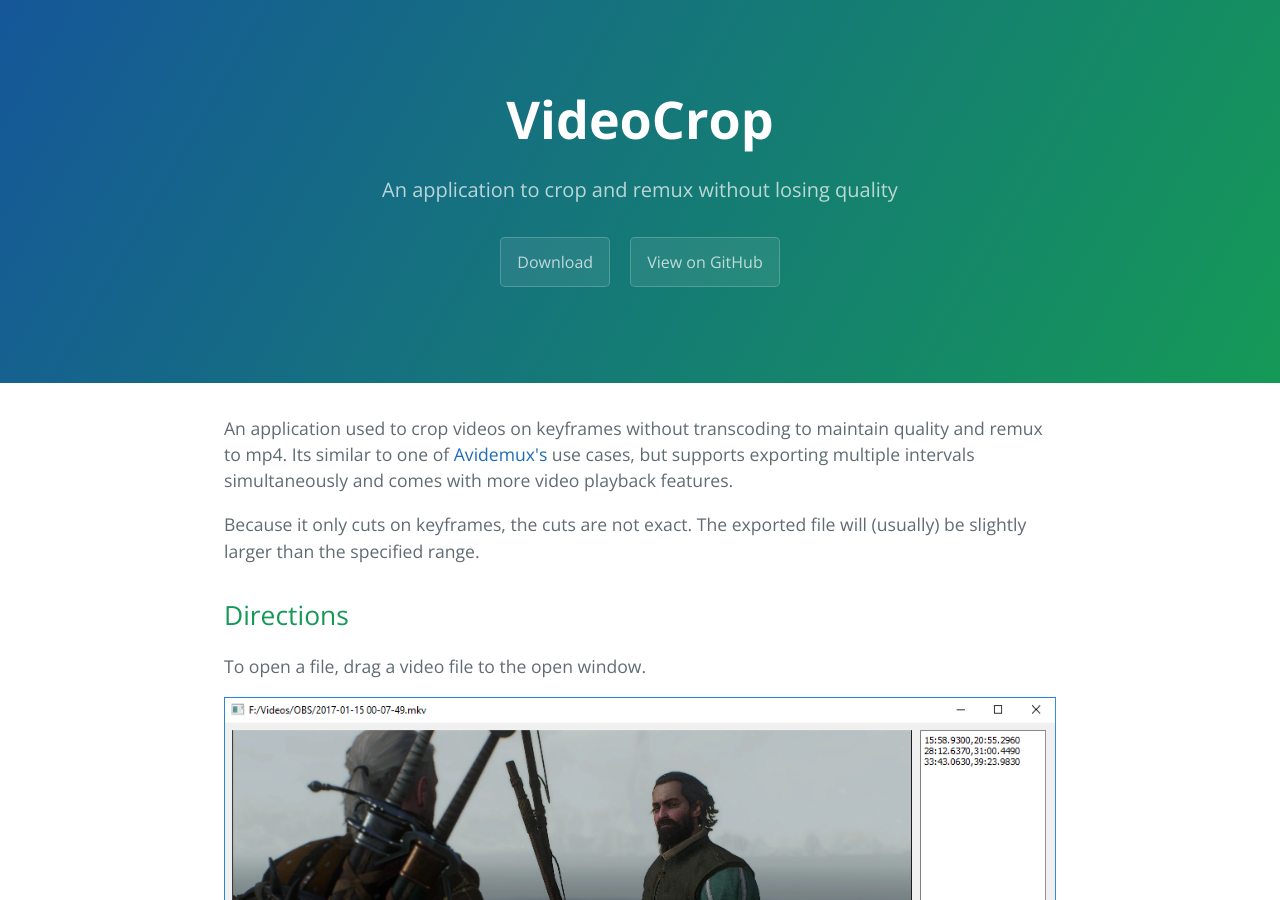
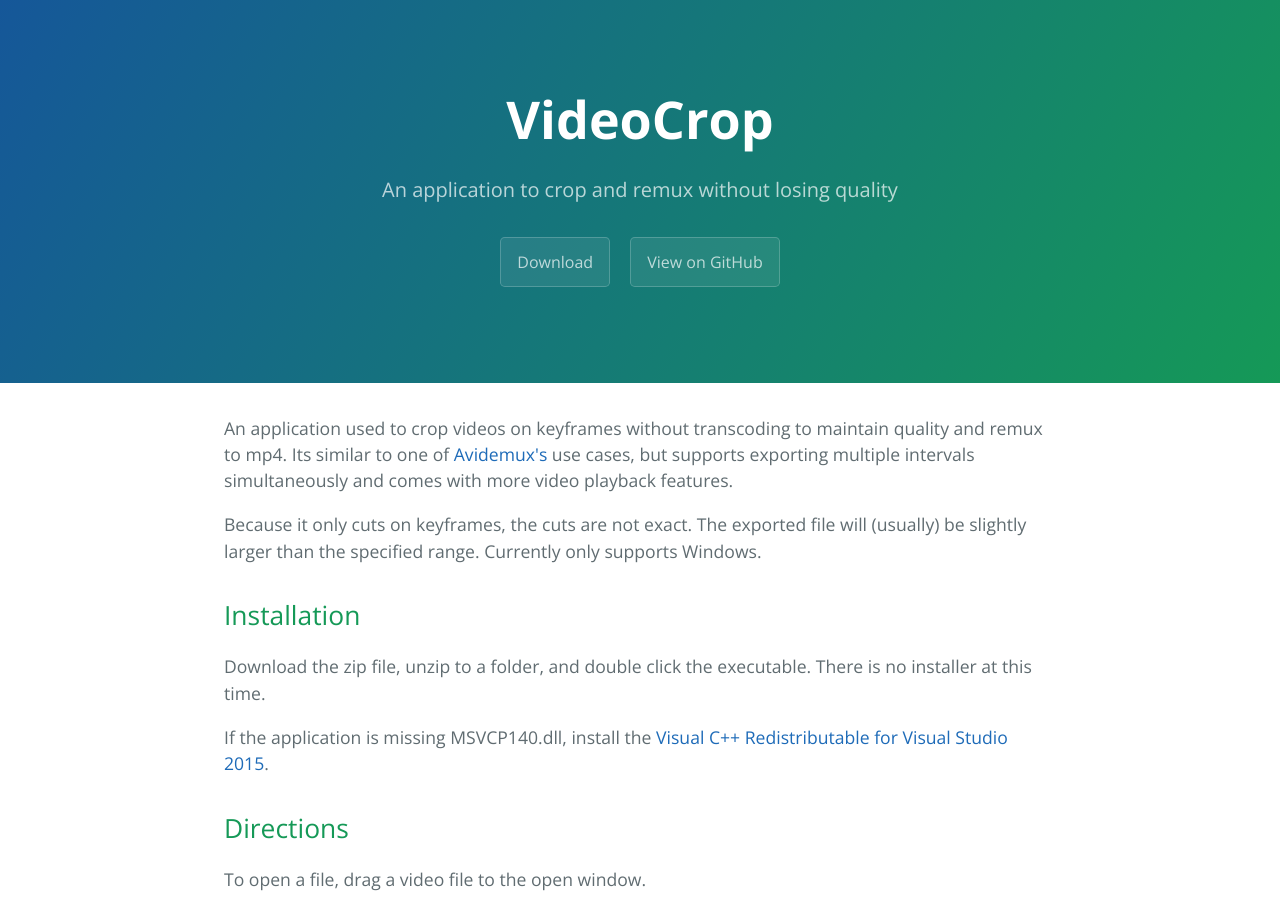
Before and after one commit to CarlosFdez/videocrop, a Jekyll site: the page built from index.html, in a window 1280 px wide and 900 px high. Built offline with Jekyll 4.4.1, drawn with Linux system fonts in a browser that asks for light colours; the list of posts is cut into pages by our own code.

Commit message:
Added install/run information

```diff
--- a/index.html
+++ b/index.html
@@ -8,8 +8,17 @@ layout: default
 </p>
 
 <p>
-    Because it only cuts on keyframes, the cuts are not exact. The exported file will (usually) be slightly larger than the specified range.
+    Because it only cuts on keyframes, the cuts are not exact. The exported file will (usually) be slightly larger than the specified range. Currently only supports Windows.
 </p>
+
+<h2>Installation</h2>
+<p>
+    Download the zip file, unzip to a folder, and double click the executable. There is no installer at this time.
+</p>
+<p>
+    If the application is missing MSVCP140.dll, install the <a href="https://www.microsoft.com/en-gb/download/details.aspx?id=48145">Visual C++ Redistributable for Visual Studio 2015</a>.
+</p>
+
 
 <h2>Directions</h2>
 <p>
```
